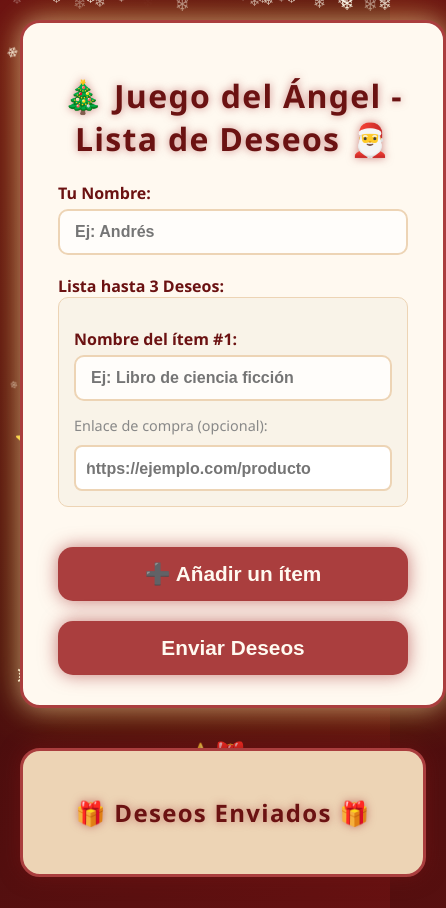
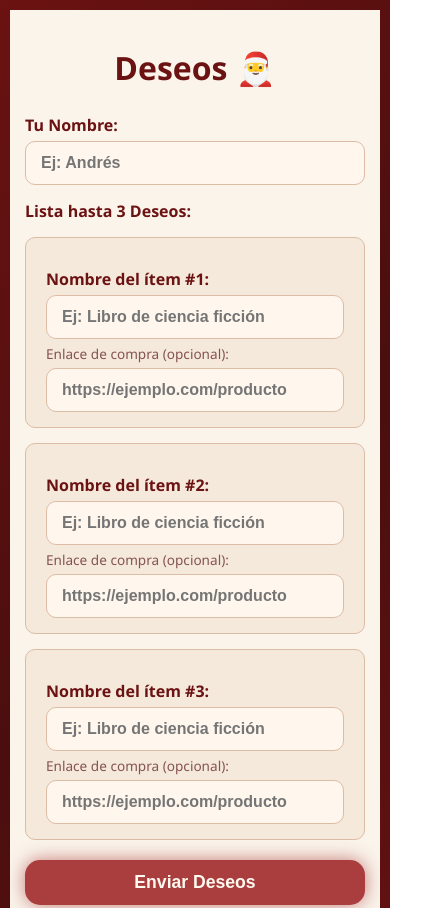
Before and after one commit to andreecontactoexo-dev/otd-tic, a plain HTML site: page index.html in a window 390 px wide. Shown: the top 908 px of the page, 446 px wide, since content can reach past the window. Drawn offline with Linux system fonts and the light colour scheme; no server answers.

Commit message:
Refactor index.html for improved layout and styles
Refactor HTML structure and styles for better layout and responsiveness.

```diff
--- a/index.html
+++ b/index.html
@@ -5,129 +5,83 @@
 <meta name="viewport" content="width=device-width, initial-scale=1" />
 <title>Lista de Deseos - Juego del Ángel 🎄</title>
 <style>
-  @keyframes snow {
-    0% { transform: translateY(0) rotate(0deg); opacity: 1; }
-    100% { transform: translateY(100vh) rotate(360deg); opacity: 0; }
-  }
-
-  @keyframes twinkle {
-    0%, 100% { opacity: 1; }
-    50% { opacity: 0.3; }
-  }
-
-  @keyframes float {
-    0%, 100% { transform: translateY(0px); }
-    50% { transform: translateY(-20px); }
-  }
-
   body {
-    position: relative;
+    margin: 0;
+    font-family: 'Segoe UI', Tahoma, Geneva, Verdana, sans-serif;
     background: linear-gradient(135deg, #6B1212 0%, #4a0e0e 50%, #6B1212 100%);
-    font-family: 'Segoe UI', Tahoma, Geneva, Verdana, sans-serif;
-    color: #fff8f0;
-    margin: 0;
-    padding: 20px;
-    min-height: 100vh;
+    color: #5C1B1B;
     display: flex;
     justify-content: center;
     align-items: flex-start;
-    flex-direction: column;
-    overflow-x: hidden;
+    min-height: 100vh;
+    padding: 20px;
+    gap: 40px;
+    flex-wrap: nowrap;
   }
-
-  .snowflake {
-    position: fixed;
-    top: -10px;
-    color: white;
-    user-select: none;
-    pointer-events: none;
-    font-size: 1em;
-    animation-name: snow;
-    animation-timing-function: linear;
-    animation-iteration-count: infinite;
-    z-index: 1;
+  /* Contenedores flexibles lado a lado para desktop */
+  .form-container, .list-container {
+    background: #FAEBD7;
+    border-radius: 12px;
+    box-shadow: 0 0 15px rgba(92, 27, 27, 0.5);
+    padding: 25px 30px;
+    box-sizing: border-box;
+    max-height: 90vh;
+    overflow-y: auto;
   }
-
-  .star {
-    position: fixed;
-    color: #FFD700;
-    user-select: none;
-    pointer-events: none;
-    font-size: 1.5em;
-    animation: twinkle 2s infinite;
-    z-index: 1;
+  .form-container {
+    width: 420px;
   }
-
-  .decoration {
-    position: fixed;
-    font-size: 2em;
-    user-select: none;
-    pointer-events: none;
-    animation: float 3s ease-in-out infinite;
-    z-index: 1;
-  }
-
-  .container {
-    background: #fff9f0;
-    padding: 30px 35px;
-    border-radius: 20px;
-    max-width: 520px;
-    width: 100%;
-    box-shadow: 0 0 25px #EDD4B590, 0 0 50px rgba(255, 215, 0, 0.3);
-    color: #6B1212;
+  .list-container {
+    width: 420px;
     border: 3px solid #AA3E3E;
-    transition: box-shadow 0.3s ease;
-    position: relative;
-    z-index: 10;
-  }
-  .container:hover {
-    box-shadow: 0 0 40px #AA3E3EBB, 0 0 60px rgba(255, 215, 0, 0.5);
+    box-shadow: 0 0 20px #AA3E3E99;
   }
   h1, h2 {
     text-align: center;
     color: #6B1212;
-    letter-spacing: 1.3px;
-    text-shadow: 0 0 8px #AA3E3E99;
-  }
-  h1::before {
-    content: "🎄 ";
-  }
-  h1::after {
-    content: " 🎅";
+    margin-bottom: 25px;
+    font-weight: 900;
   }
   label {
+    display: block;
     font-weight: 700;
-    display: block;
     margin-top: 15px;
     color: #6B1212;
   }
-  .optional-label {
-    font-weight: 400;
-    font-size: 0.9em;
-    color: #888;
-  }
-  input[type="text"], textarea, input[type="url"] {
+  input[type="text"], input[type="url"], textarea {
     width: 100%;
     padding: 12px 15px;
+    margin-top: 5px;
     border-radius: 10px;
-    border: 2px solid #EDD4B5;
-    background: #fffdfa;
-    color: #6B1212;
-    box-sizing: border-box;
+    border: 1.5px solid #ddbca6;
+    background: #fff7ed;
+    color: #5C1B1B;
     font-size: 1em;
     font-weight: 600;
-    transition: border-color 0.3s;
-    margin-top: 5px;
+    box-sizing: border-box;
   }
-  input[type="text"]:focus, textarea:focus, input[type="url"]:focus {
+  input[type="text"]:focus, input[type="url"]:focus, textarea:focus {
+    outline: none;
     border-color: #AA3E3E;
-    outline: none;
-    box-shadow: 0 0 8px #AA3E3E55;
+    box-shadow: 0 0 8px #AA3E3E77;
   }
   textarea {
     resize: vertical;
   }
-  button {
+  .item-entry {
+    background: #f5e9db;
+    border: 1px solid #ddbca6;
+    border-radius: 10px;
+    padding: 15px 20px;
+    margin-top: 15px;
+  }
+  .optional-label {
+    font-weight: 400;
+    font-size: 0.85em;
+    color: #855353;
+    margin-top: 5px;
+  }
+  button.submit-btn {
     margin-top: 20px;
     width: 100%;
     background-color: #AA3E3E;
@@ -139,84 +93,11 @@
     cursor: pointer;
     font-weight: 900;
     box-shadow: 0 0 18px #AA3E3EAA;
-    transition: background-color 0.3s ease, box-shadow 0.3s ease, transform 0.2s ease;
+    transition: background-color 0.3s ease, box-shadow 0.3s ease;
   }
-  button:hover {
+  button.submit-btn:hover {
     background-color: #800000;
     box-shadow: 0 0 25px #800000cc;
-    transform: scale(1.02);
-  }
-  button:active {
-    transform: scale(0.98);
-  }
-  button:disabled {
-    background-color: #ccc;
-    cursor: not-allowed;
-    box-shadow: none;
-  }
-  .lista-deseos {
-    margin-top: 40px;
-    max-width: 650px;
-    width: 100%;
-    background: #EDD4B5;
-    border-radius: 20px;
-    padding: 25px;
-    box-shadow: 0 0 20px #6B1212CC;
-    max-height: 420px;
-    overflow-y: auto;
-    color: #6B1212;
-    border: 3px solid #AA3E3E;
-    position: relative;
-    z-index: 10;
-    margin-left: 0;
-    margin-right: auto;
-  }
-  .deseo-item {
-    border-bottom: 1.5px solid #AA3E3E;
-    padding: 15px 0;
-    font-size: 1.05em;
-    letter-spacing: 0.8px;
-  }
-  .deseo-item:last-child {
-    border-bottom: none;
-  }
-  .items-list {
-    margin-top: 8px;
-  }
-  .item-entry {
-    margin-bottom: 20px;
-    padding: 15px;
-    background: #f9f3e8;
-    border-radius: 10px;
-    border: 1px solid #EDD4B5;
-  }
-  .link-box {
-    margin-top: 10px;
-    padding: 10px;
-    background: #fff;
-    border: 2px solid #EDD4B5;
-    border-radius: 8px;
-    display: inline-block;
-    width: 100%;
-    box-sizing: border-box;
-  }
-  .link-box input[type="url"] {
-    border: none;
-    background: transparent;
-    width: 100%;
-    padding: 0;
-    margin: 0;
-    font-size: 1em;
-    font-weight: 600;
-  }
-  .link-box input[type="url"]:focus {
-    outline: none;
-    box-shadow: none;
-  }
-  .item-entry a {
-    color: #800000;
-    text-decoration: underline;
-    word-break: break-word;
   }
   .error {
     color: #AA0000;
@@ -226,41 +107,95 @@
     font-size: 1.1em;
     letter-spacing: 0.8px;
   }
+  .deseo-item {
+    border-bottom: 1.5px solid #AA3E3E;
+    padding: 15px 5px;
+    font-size: 1.05em;
+  }
+  .deseo-item:last-child {
+    border-bottom: none;
+  }
+  .items-list {
+    margin-top: 8px;
+  }
+  .items-list div {
+    margin-top: 6px;
+  }
+  .items-list a {
+    color: #AA3E3E;
+    text-decoration: underline;
+  }
   footer {
-    margin-top: 50px;
+    width: 100%;
+    max-width: 880px;
     text-align: center;
-    font-size: 0.95em;
-    color: #EDD4B5;
+    margin-top: 40px;
+    font-size: 0.9em;
+    color: #ddbca6;
     user-select: none;
-    letter-spacing: 0.7px;
-    position: relative;
-    z-index: 10;
+  }
+
+  /* Responsive para celular - apilar verticalmente */
+  @media (max-width: 900px) {
+    body {
+      flex-direction: column;
+      padding: 10px;
+      gap: 25px;
+    }
+    .form-container, .list-container {
+      width: 100% !important;
+      max-height: none;
+      box-shadow: none;
+      border: none;
+      border-radius: 0;
+      padding: 15px;
+      background: #faf4eb;
+    }
+    button.submit-btn {
+      font-size: 1.1em;
+      padding: 12px;
+    }
   }
 </style>
 </head>
 <body>
 
-<div class="container">
-  <h1>Juego del Ángel - Lista de Deseos</h1>
+<div class="form-container">
+  <h1>Deseos 🎅</h1>
   <form id="form-deseos" autocomplete="off">
     <label for="nombre">Tu Nombre:</label>
-    <input type="text" id="nombre" name="nombre" required placeholder="Ej: Andrés" />
+    <input type="text" id="nombre" name="nombre" placeholder="Ej: Andrés" required/>
 
-    <label style="margin-top: 20px;">Lista hasta 3 Deseos:</label>
+    <label>Lista hasta 3 Deseos:</label>
 
-    <div id="items-container">
-      <!-- Ítems dinámicos -->
+    <div class="item-entry">
+      <label>Nombre del ítem #1:</label>
+      <input type="text" name="nombre-item" placeholder="Ej: Libro de ciencia ficción" required />
+      <label class="optional-label">Enlace de compra (opcional):</label>
+      <input type="url" name="link-item" placeholder="https://ejemplo.com/producto" />
     </div>
 
-    <button type="button" id="add-item">➕ Añadir un ítem</button>
+    <div class="item-entry">
+      <label>Nombre del ítem #2:</label>
+      <input type="text" name="nombre-item" placeholder="Ej: Libro de ciencia ficción" required />
+      <label class="optional-label">Enlace de compra (opcional):</label>
+      <input type="url" name="link-item" placeholder="https://ejemplo.com/producto" />
+    </div>
+
+    <div class="item-entry">
+      <label>Nombre del ítem #3:</label>
+      <input type="text" name="nombre-item" placeholder="Ej: Libro de ciencia ficción" required />
+      <label class="optional-label">Enlace de compra (opcional):</label>
+      <input type="url" name="link-item" placeholder="https://ejemplo.com/producto" />
+    </div>
+
+    <button class="submit-btn" type="submit">Enviar Deseos</button>
 
     <div class="error" id="error-msg" style="display:none;"></div>
-
-    <button type="submit">Enviar Deseos</button>
   </form>
 </div>
 
-<div class="lista-deseos">
+<div class="list-container">
   <h2>🎁 Deseos Enviados 🎁</h2>
   <div id="lista"></div>
 </div>
@@ -289,46 +224,17 @@
   const deseosRef = collection(db, "deseos");
   const lista = document.getElementById("lista");
   const form = document.getElementById("form-deseos");
-  const itemsContainer = document.getElementById("items-container");
-  const addItemBtn = document.getElementById("add-item");
   const errorMsg = document.getElementById("error-msg");
 
-  let itemCount = 0;
-  const MAX_ITEMS = 3;
-
-  function crearItemEntry(id) {
-    const div = document.createElement("div");
-    div.className = "item-entry";
-    div.id = `item-${id}`;
-    div.innerHTML = `
-      <label>Nombre del ítem #${id + 1}:</label>
-      <input type="text" name="nombre-item" placeholder="Ej: Libro de ciencia ficción" required />
-
-      <label class="optional-label">Enlace de compra (opcional):</label>
-      <div class="link-box">
-        <input type="url" name="link-item" placeholder="https://ejemplo.com/producto" />
-      </div>
-    `;
-    return div;
+  function validateUrl(url) {
+    if (!url) return true;
+    try {
+      new URL(url);
+      return true;
+    } catch {
+      return false;
+    }
   }
-
-  function actualizarBotonAdd() {
-    addItemBtn.disabled = itemCount >= MAX_ITEMS;
-  }
-
-  function init() {
-    itemsContainer.appendChild(crearItemEntry(0));
-    itemCount = 1;
-    actualizarBotonAdd();
-  }
-
-  addItemBtn.addEventListener("click", () => {
-    if (itemCount < MAX_ITEMS) {
-      itemsContainer.appendChild(crearItemEntry(itemCount));
-      itemCount++;
-      actualizarBotonAdd();
-    }
-  });
 
   onSnapshot(deseosRef, (snapshot) => {
     lista.innerHTML = "";
@@ -364,26 +270,17 @@
     const itemNombres = [...form.querySelectorAll('input[name="nombre-item"]')].map(i => i.value.trim());
     const itemLinks = [...form.querySelectorAll('input[name="link-item"]')].map(i => i.value.trim());
 
-    if (itemNombres.length === 0 || itemNombres.length > MAX_ITEMS) {
-      errorMsg.textContent = `Debes ingresar entre 1 y ${MAX_ITEMS} ítems.`;
+    if (itemNombres.some(name => !name)) {
+      errorMsg.textContent = "El nombre de cada ítem es obligatorio.";
       errorMsg.style.display = "block";
       return;
     }
 
-    for (let i = 0; i < itemNombres.length; i++) {
-      if (!itemNombres[i]) {
-        errorMsg.textContent = "El nombre de cada ítem es obligatorio.";
+    for (let link of itemLinks) {
+      if (!validateUrl(link)) {
+        errorMsg.textContent = `Una de las URLs es inválida: ${link}`;
         errorMsg.style.display = "block";
         return;
-      }
-      if (itemLinks[i]) {
-        try {
-          new URL(itemLinks[i]);
-        } catch {
-          errorMsg.textContent = `El enlace "${itemLinks[i]}" no es una URL válida.`;
-          errorMsg.style.display = "block";
-          return;
-        }
       }
     }
 
@@ -399,73 +296,13 @@
         fecha: new Date().toLocaleString()
       });
       form.reset();
-      itemsContainer.innerHTML = "";
-      itemCount = 0;
-      init();
+      errorMsg.style.display = "none";
     } catch (error) {
       console.error("Error al enviar deseo:", error);
-      errorMsg.textContent = "Error al enviar, intentalo nuevamente.";
+      errorMsg.textContent = "Error al enviar, intenta nuevamente.";
       errorMsg.style.display = "block";
     }
   });
-
-  init();
-
-  // Animaciones navideñas
-  function createSnowflake() {
-    const snowflake = document.createElement('div');
-    snowflake.className = 'snowflake';
-    snowflake.style.left = Math.random() * 100 + 'vw';
-    snowflake.style.fontSize = (Math.random() * 10 + 10) + 'px';
-    snowflake.style.animationDuration = (Math.random() * 5 + 5) + 's';
-    snowflake.style.opacity = Math.random();
-    snowflake.style.animationDelay = (Math.random() * 10) + 's';
-    snowflake.textContent = '❄';
-    document.body.appendChild(snowflake);
-
-    setTimeout(() => {
-      snowflake.remove();
-      createSnowflake();
-    }, (parseFloat(snowflake.style.animationDuration) + parseFloat(snowflake.style.animationDelay)) * 1000);
-  }
-
-  for(let i=0; i<50; i++) createSnowflake();
-
-  // Estrellas parpadeantes
-  function createStar() {
-    const star = document.createElement('div');
-    star.className = 'star';
-    star.style.left = Math.random() * 100 + 'vw';
-    star.style.top = Math.random() * 100 + 'vh';
-    star.style.animationDelay = (Math.random() * 5) + 's';
-    star.textContent = '⭐';
-    document.body.appendChild(star);
-
-    setTimeout(() => {
-      star.remove();
-      createStar();
-    }, 5000);
-  }
-
-  for(let i=0; i<20; i++) createStar();
-
-  // Decoraciones flotantes
-  function createDecoration() {
-    const decoration = document.createElement('div');
-    decoration.className = 'decoration';
-    decoration.style.left = Math.random() * 100 + 'vw';
-    decoration.style.top = Math.random() * 100 + 'vh';
-    decoration.style.animationDelay = (Math.random() * 10) + 's';
-    decoration.textContent = ['🎄', '🎅', '🎁', '❄'][Math.floor(Math.random() * 4)];
-    document.body.appendChild(decoration);
-
-    setTimeout(() => {
-      decoration.remove();
-      createDecoration();
-    }, 10000);
-  }
-
-  for(let i=0; i<10; i++) createDecoration();
 </script>
 
 </body>
```
